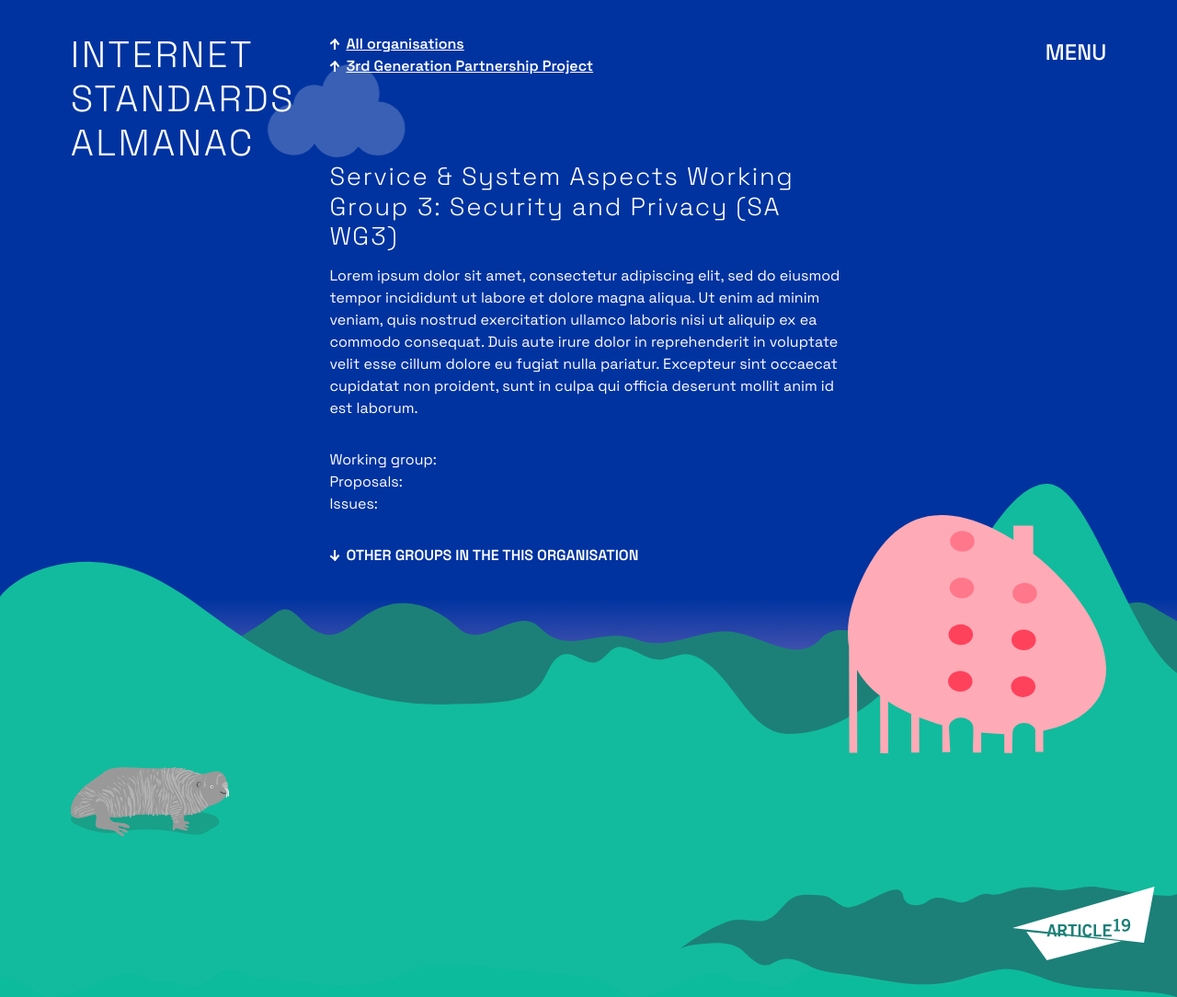
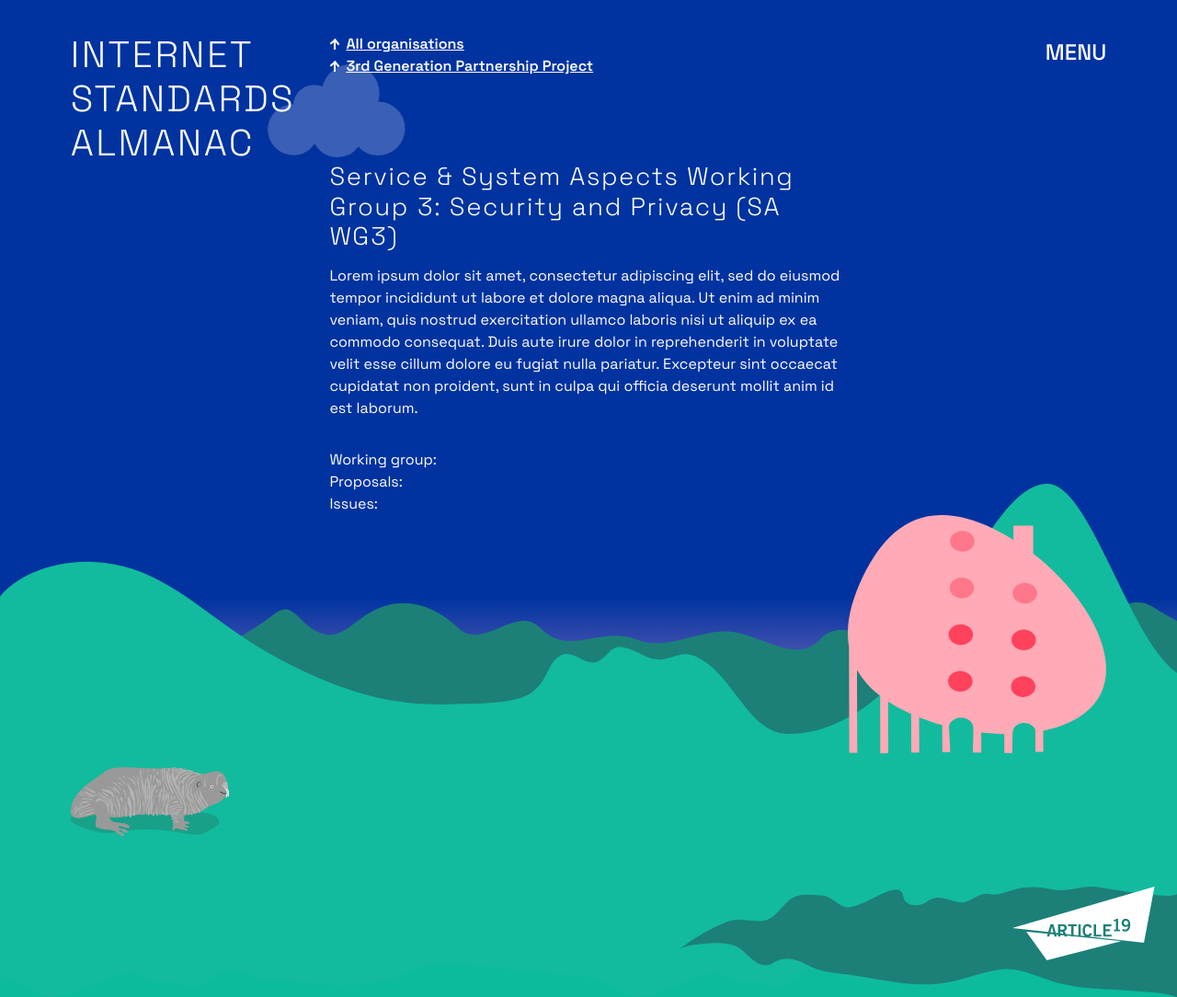
Before and after one commit to u451f/almanac.article19.org, a Jekyll site: the page built from 3gpp/_posts/2022-10-01-3gpp-security-privacy.html, in a window 1280 px wide. Shown: the whole page at 92% size. Built offline with Jekyll 4.4.1, drawn with Linux system fonts in a browser that asks for light colours.

Commit message:
fix link placement

```diff
--- a/_layouts/org.html
+++ b/_layouts/org.html
@@ -14,7 +14,7 @@
         {% for post in orgposts %}
             {% assign total = total | plus: 1 %}
         {% endfor %}
-        {% if total > 1 %}
+        {% if total > 0 %}
             <p class="all-groups">All groups in this organisation</p>
         {% endif %}
         </div>
--- a/_layouts/post.html
+++ b/_layouts/post.html
@@ -8,7 +8,14 @@
         {% if page.featured-img %}
             <img class="logo" src="{{ site.url }}/{{ page.featured-img }}" alt="{{page.featured-img}} logo" />
         {% endif %}
-            <p class="all-groups">Other groups in the this organisation</p>
+        {% assign orgposts = site.posts | where: 'org', page.org | reverse %}
+        {% assign total = 0 %}
+        {% for post in orgposts %}
+            {% assign total = total | plus: 1 %}
+        {% endfor %}
+        {% if total > 1 %}
+            <p class="all-groups">Other groups in this organisation</p>
+        {% endif %}
         </div>
     </div>
     <div class="section" id="post-list">
--- a/_layouts/tag.html
+++ b/_layouts/tag.html
@@ -4,6 +4,7 @@
         <div class="section-content grid" id="intro">
             <div id="main-text">
                 <h2 class="title">{{ page.title }}</h2>
+                <img src="{{ site.url}}/assets/images/catnip-mallory/mallory-grab-flat.png" alt="Mallory attacking" width="280" />
             </div>
         </div>
     </div>
```
